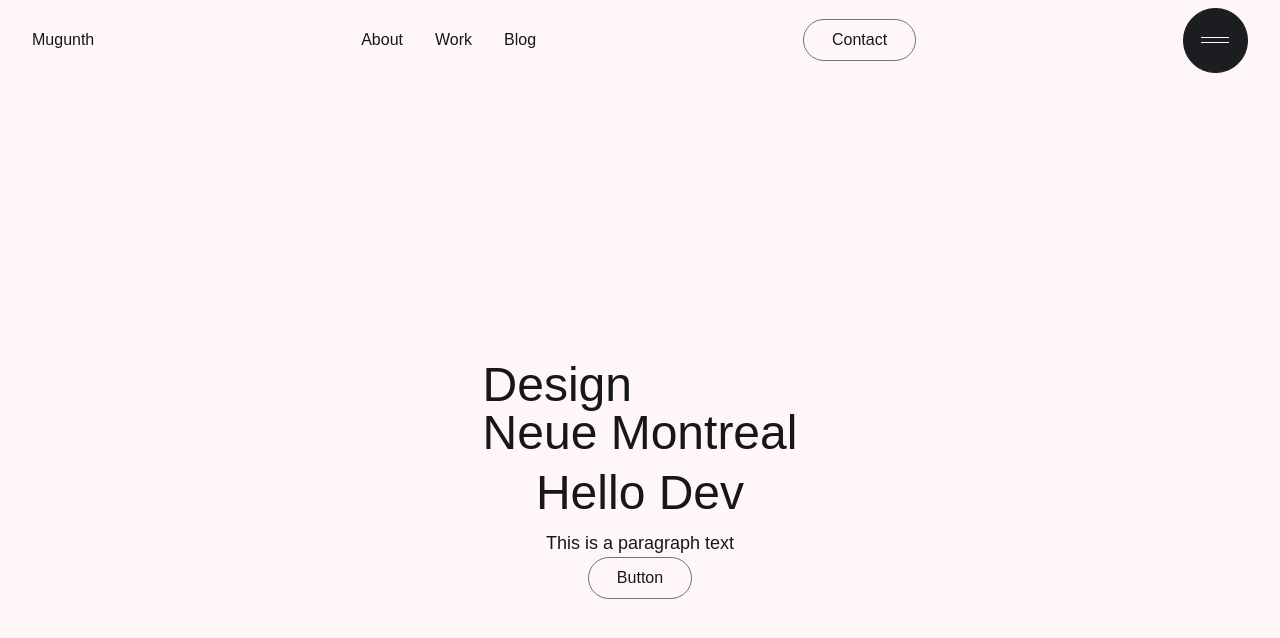
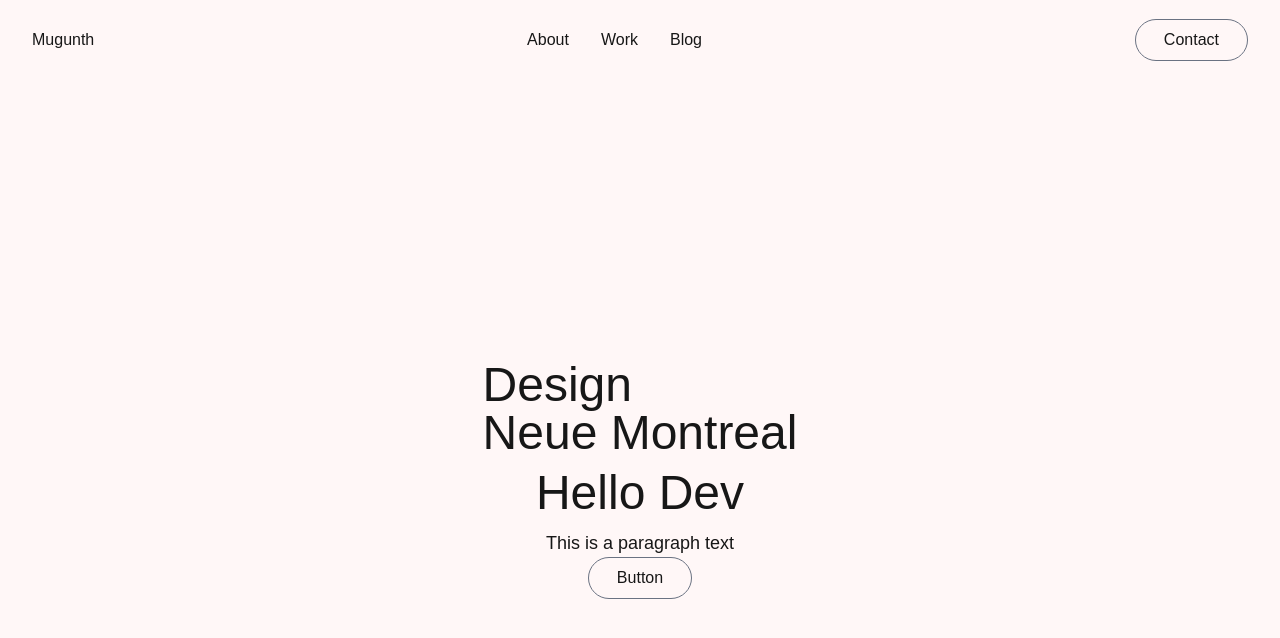
Before and after one commit to Mugunth140/portfolio, a Next.js app: page / in a window 1280 px wide. Shown: the top 638 px of the page. Built offline with nearby package versions, Linux system fonts and the light colour scheme; a web font is replaced by a local one.

Commit message:
Fix : Bugs related to hamburger menu

```diff
--- a/src/app/globals.css
+++ b/src/app/globals.css
@@ -31,5 +31,5 @@ body {
   font-family: "font-primary";
   font-style: normal;
   font-display: swap;
-  src: url("/fonts/Humane-Bold.woff2") format("woff2");
+  src: url("../../public/fonts/Humane-Bold.woff2") format("woff2");
 }
--- a/src/mobile/HamMenu.jsx
+++ b/src/mobile/HamMenu.jsx
@@ -4,13 +4,13 @@ import gsap from 'gsap';
 import { useGSAP } from '@gsap/react';
 
 gsap.registerPlugin(useGSAP);
-
 const HamMenu = () => {
   const [isActive, setIsActive] = useState(true);
-  const toggleMenu = () => setIsActive((prev) => !prev);
+  const toggleMenu = () => {
+    setIsActive((prev) => !prev);
+  };
 
-  useGSAP(
-    () => {
+  useGSAP(() => {
     const hamTl = gsap.timeline({
       defaults: {
         duration: 0.35,
@@ -18,7 +18,7 @@ const HamMenu = () => {
       },
     });
 
-      gsap.to('#ham-menu', {
+    hamTl.to('#ham-menu', {
       backgroundColor: isActive ? 'lch(10.75 2.24 272.76)' : 'lch(44.13 80.66 290.69)',
       borderColor: isActive ? 'lch(10.75 2.24 272.76)' : 'lch(44.13 80.66 290.69)',
       delay: isActive ? 0.26 : 0.1,
@@ -49,26 +49,24 @@ const HamMenu = () => {
     hamTl.to(
       '#ham-overlay',
       {
-          y: isActive ? '-100%' : '0%',
+        y: isActive ? '-100%' : 0,
         ease: [0.25, 0.1, 0.25, 1],
         duration: 0.6,
         delay: 0.15,
       },
       0,
     );
-    },
-    { dependencies: [isActive] },
-  );
+  }, [isActive]);
 
   return (
     <>
       <div
+        className="md:hidden border rounded-4xl border-color-secondary bg-secondary will-change-auto size-[65px] flex-center flex-col gap-1 z-50 cursor-pointer"
         id="ham-menu"
-        className="md:hidden border rounded-4xl border-color-secondary bg-secondary will-change-auto h-[65px] w-[65px] flex-center flex-col gap-1 z-50 cursor-pointer"
         onClick={toggleMenu}
       >
-        <p className="bg-white h-[1px] w-7" id="ham-item-1"></p>
-        <p className="bg-white h-[1px] w-7" id="ham-item-2"></p>
+        <p className="bg-white h-[1px] w-7 relative rotate-0" id="ham-item-1"></p>
+        <p className=" bg-white h-[1px] w-7 relative rotate-0" id="ham-item-2"></p>
       </div>
       <div
         id="ham-overlay"
--- a/src/utility/util.css
+++ b/src/utility/util.css
@@ -19,11 +19,10 @@
         border-color: lch(44.13 80.66 290.69);
     }
 
-    /* layout utils */
-    .flex-center {
-        display: flex;
-        align-items: center;
-        justify-content: center;
-    }
 
 }
+/* layout utils */
+
+@utility flex-center {
+    @apply flex items-center justify-center;
+}
```
Lines whose indentation alone changed are shown as unchanged.
